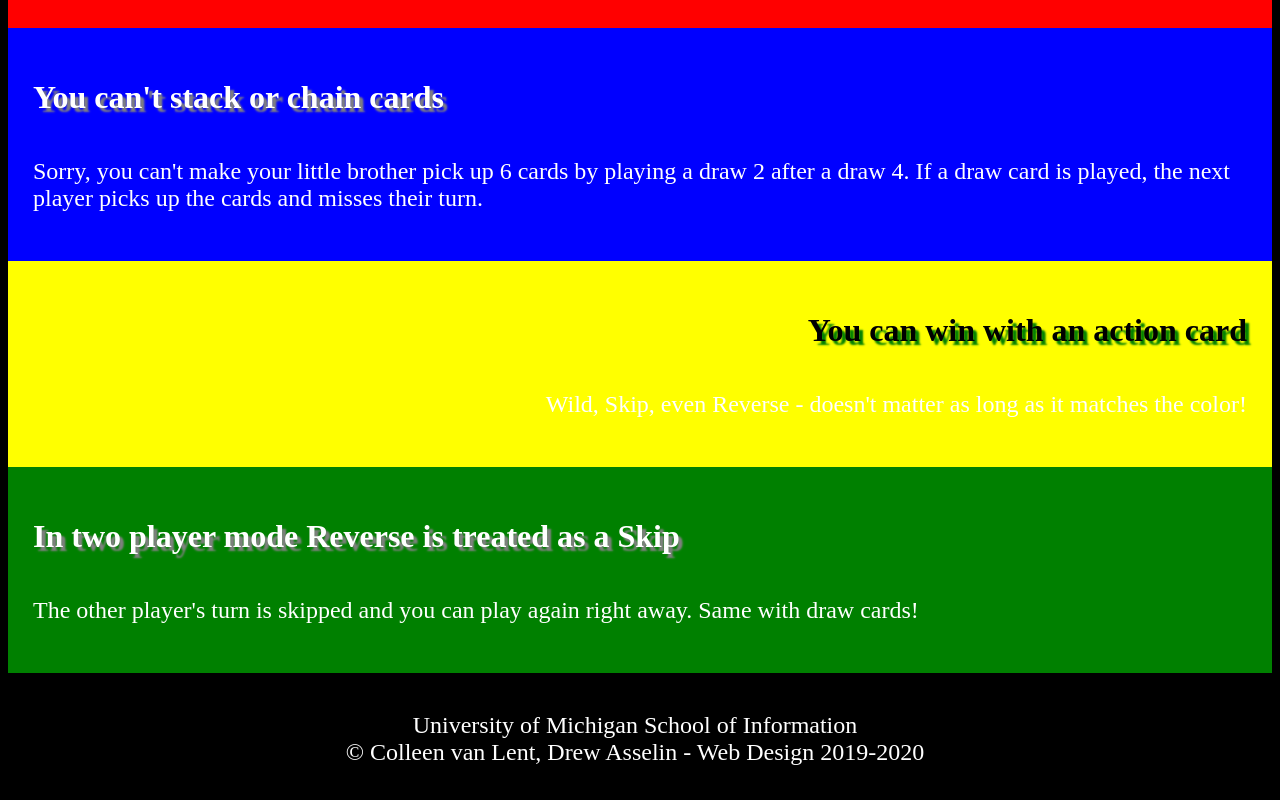
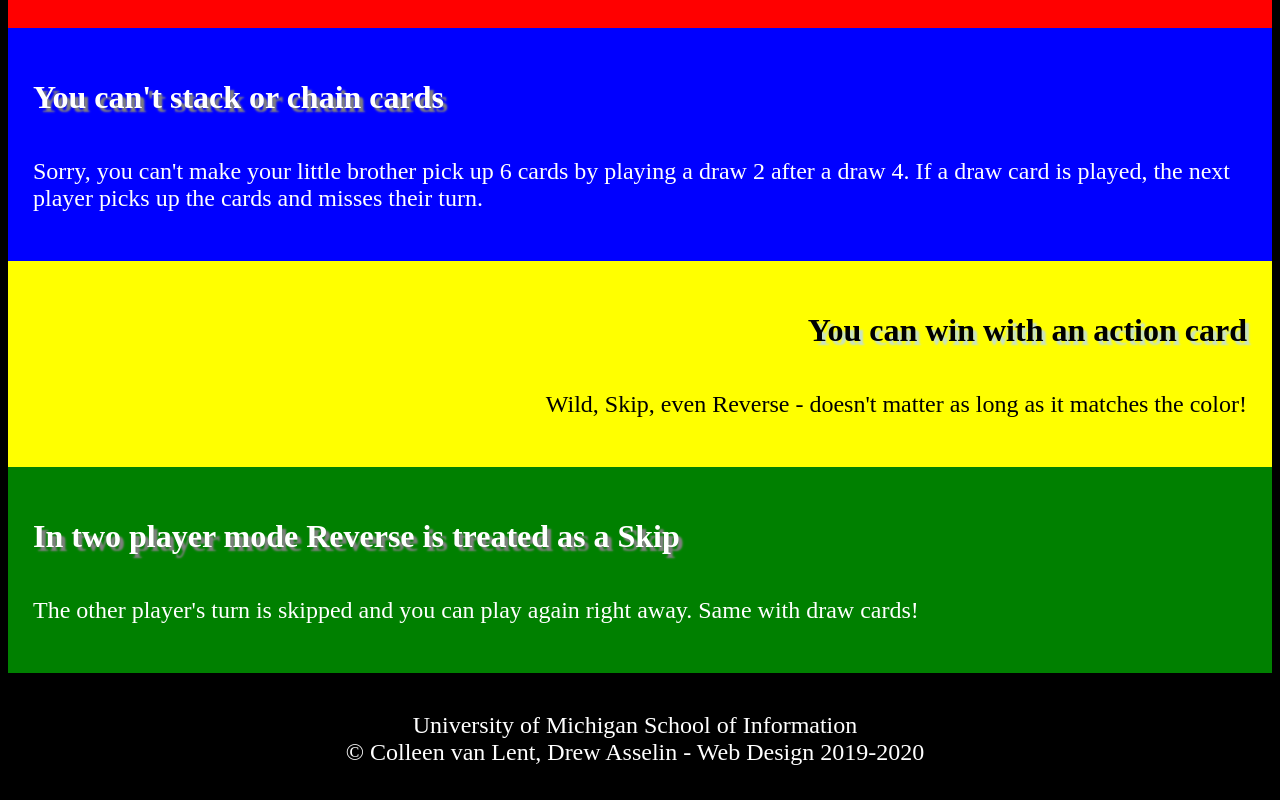
Before and after one commit to emiliaob/homework2-2021, a plain HTML site: page index.html in a window 1280 px wide. Shown: the part 1034-1834 px from the top of the page. Drawn offline with Linux system fonts and the light colour scheme.

Commit message:
Add files via upload

```diff
--- a/css/style.css
+++ b/css/style.css
@@ -47,12 +47,13 @@ div{
     text-align: left;
 }
 #yellow{
-    background-color: yellow;
+    background-color:#ffff00;
     text-align: right;
+    color: #000000;
 }
 #yellow h2{
     color: #000000;
-    text-shadow: 4px 4px 2px #008000;
+    text-shadow: 4px 4px 2px #c7e2c7;
 
 }
 #green{
@@ -63,4 +64,6 @@ footer p{
     text-align: center;
     padding-bottom: 10px;
     padding-right:10px;
+    padding-bottom: 0;
+    padding-left: 0;
 }
```
